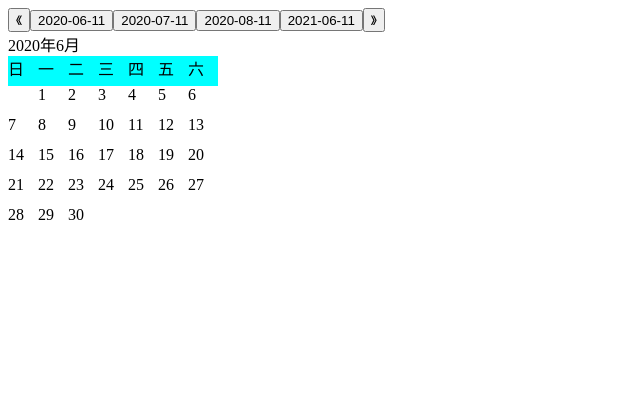
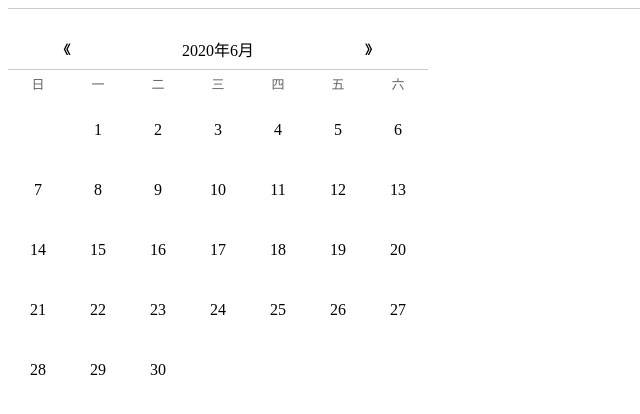
Before and after one commit to lan-he/mingxuan-component, a Vue app: page / in a window 1280 px wide. Shown: the top 414 px of the page, without its empty margins (0-640 px from the left). Built offline with nearby package versions, Linux system fonts and the light colour scheme.

Commit message:
开发新日历组件

```diff
--- a/src/App.vue
+++ b/src/App.vue
@@ -1,16 +1,19 @@
 <template>
   <div id="app">
-    <Calendar/>
+    <!-- <Calendar/> -->
+    <demo/>
   </div>
 </template>
 
 <script>
-import Calendar from './components/Calendar.vue'
+// import Calendar from './components/Calendar.vue'
+import demo from './components/demo.vue'
 
 export default {
   name: 'App',
   components: {
-    Calendar
+    // Calendar,
+    demo
   }
 }
 </script>
--- /dev/null
+++ b/src/components/demo.vue
@@ -0,0 +1,135 @@
+<template>
+  <div class="box">
+    <div class="calender">
+      <div class="header">
+        <div @click="changemonth(-1)">《</div>{{Year}}年{{Month}}月<div @click="changemonth(+1)">》</div>
+      </div>
+      <div class="weekbox">
+        <div class="week" v-for="(item,index) in weekShow" :key="index">{{item}}</div>
+      </div>
+      <div class="calenderbox">
+        <div class="day" :class="calDay.length==1?calDay[0].index==item?'active':'':calDay.length==2?(calDay[0].index==item||calDay[1].index==item)?'active':(item>calDay[0].index&&item<calDay[1].index)?'actives':'':''" @click="calDayCls(item)" v-for="(item,index) in calenderlist" :key="index">{{item}}</div>
+      </div>
+    </div>
+  </div>
+</template>
+
+<script>
+export default {
+  data() {
+    return {
+      weekShow: ['日', '一', '二', '三', '四', '五', '六'],
+      calenderlist: [],
+      Year: new Date().getFullYear(),
+      Month: new Date().getMonth() + 1,
+      Day: new Date().getDate(),
+      calDay: []
+    }
+  },
+  mounted() {
+    this.getData()
+  },
+  methods: {
+    calDayCls(item) {
+      if (this.calDay.length == 2) {
+        this.calDay.shift()
+      }
+      if (this.calDay.length > 0 && this.calDay[0].index < item) {
+        this.calDay.push({
+          time: `${this.Year}-${this.Month}-${item}`,
+          index: item
+        })
+      } else {
+        this.calDay.unshift({
+          time: `${this.Year}-${this.Month}-${item}`,
+          index: item
+        })
+      }
+    },
+    changemonth(num) {
+        this.calDay=[]
+      this.Month = this.Month + num
+      if (this.Month == 0) {
+        this.Year = this.Year - 1
+        this.Month = 12
+      }
+      if (this.Month == 13) {
+        this.Year = this.Year + 1
+        this.Month = 1
+      }
+      this.getData()
+    },
+    getData() {
+      let date = new Date(this.Year, this.Month, 0) //这月最后一天
+      let days = date.getDate() //这月多少天
+      date.setDate(1)
+      let day = date.getDay() //这月第一天是星期几
+      let list = []
+      for (let i = 0; i < days + day; i++) {
+        if (i < day) {
+          list.push('') //当月开始空余天数补空
+        } else {
+          list.push(i - day + 1)
+        }
+      }
+      this.calenderlist = list
+    }
+  }
+}
+</script>
+
+<style scoped>
+.box {
+  border-top: 1px solid #ccc;
+}
+.calender {
+  width: 420px;
+  margin-top: 20px;
+  /* border: 1px solid pink; */
+}
+.header {
+  width: 100%;
+  height: 40px;
+  display: flex;
+  align-items: center;
+  justify-content: space-around;
+}
+.header > div {
+  cursor: pointer;
+}
+.weekbox {
+  display: flex;
+  flex-wrap: wrap;
+  border-top: 1px solid #ccc;
+  color: #666;
+  font-size: 13px;
+}
+.week {
+  width: 60px;
+  height: 30px;
+  line-height: 30px;
+  /* border: 1px solid #999; */
+  text-align: center;
+  box-sizing: border-box;
+}
+.calenderbox {
+  display: flex;
+  flex-wrap: wrap;
+}
+.day {
+  width: 60px;
+  height: 60px;
+  line-height: 60px;
+  /* border: 1px solid #999; */
+  text-align: center;
+  box-sizing: border-box;
+}
+.active {
+  background: rgba(21, 42, 228, 1);
+  color: #fff;
+}
+.actives {
+  background: rgba(21, 42, 228, 0.3);
+  color: #fff;
+}
+</style>
```
